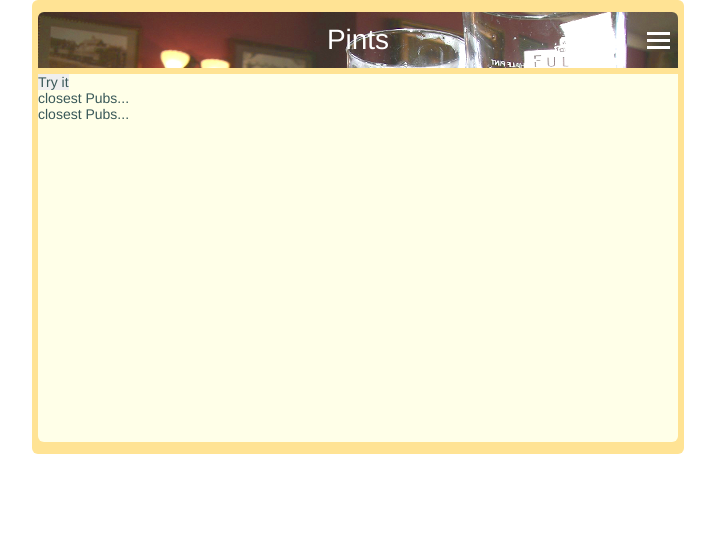
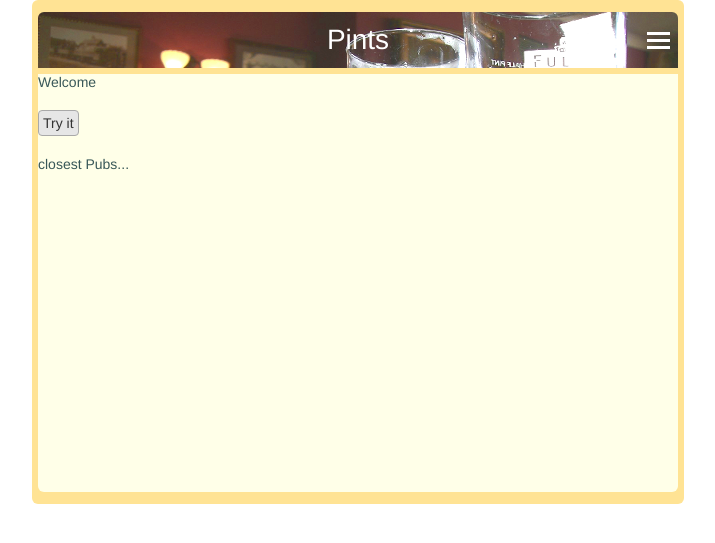
Before and after one commit to richardtraindl/pints, a Jekyll site: the page built from pints/index.html, in a window 1280 px wide. Shown: the top 543 px of the page, without its empty margins (282-997 px from the left). Built offline with Jekyll 4.4.1, drawn with Linux system fonts in a browser that asks for light colours.

Commit message:
Update index.html

```diff
--- a/pints/index.html
+++ b/pints/index.html
@@ -5,20 +5,19 @@ id: index
 ---
 
   <article>
-    <button onclick="rank_pubs()">Try it</button>
+    <h2>Welcome</h2>
+
+    <div class="gap"></div>
+
+    <button class="btn" onclick="rank_pubs()">Try it</button>
+
+    <div class="gap"></div>
 
     <section id="pub-list2">
       <h2>closest Pubs...</h2>
       <div id="pubs">
           <!-- Wird dynamisch befüllt -->
       </div>
-    </section>
-
-    <section id="pub-list">
-      <h2>closest Pubs...</h2>
-        <ul>
-          <!-- Wird dynamisch befüllt -->
-        </ul>
     </section>
 
     <section id="map-vienna">
```
